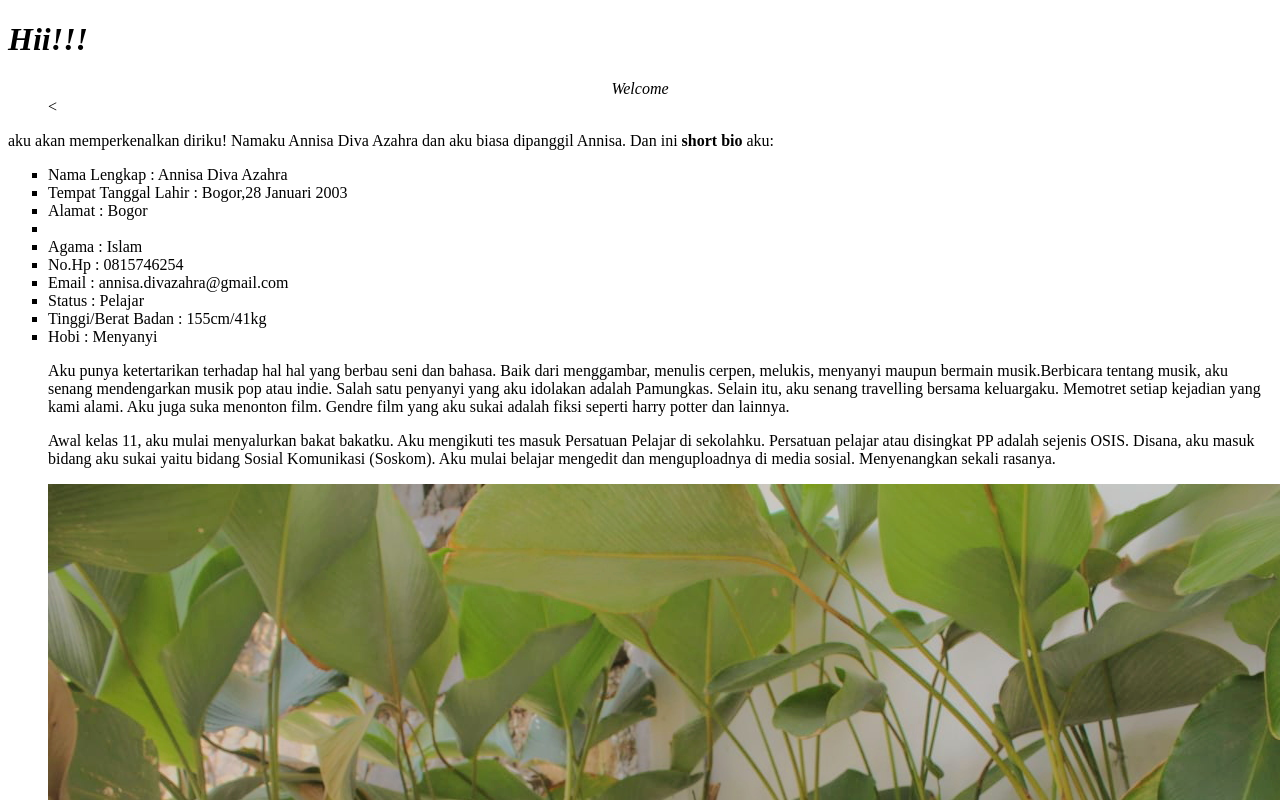
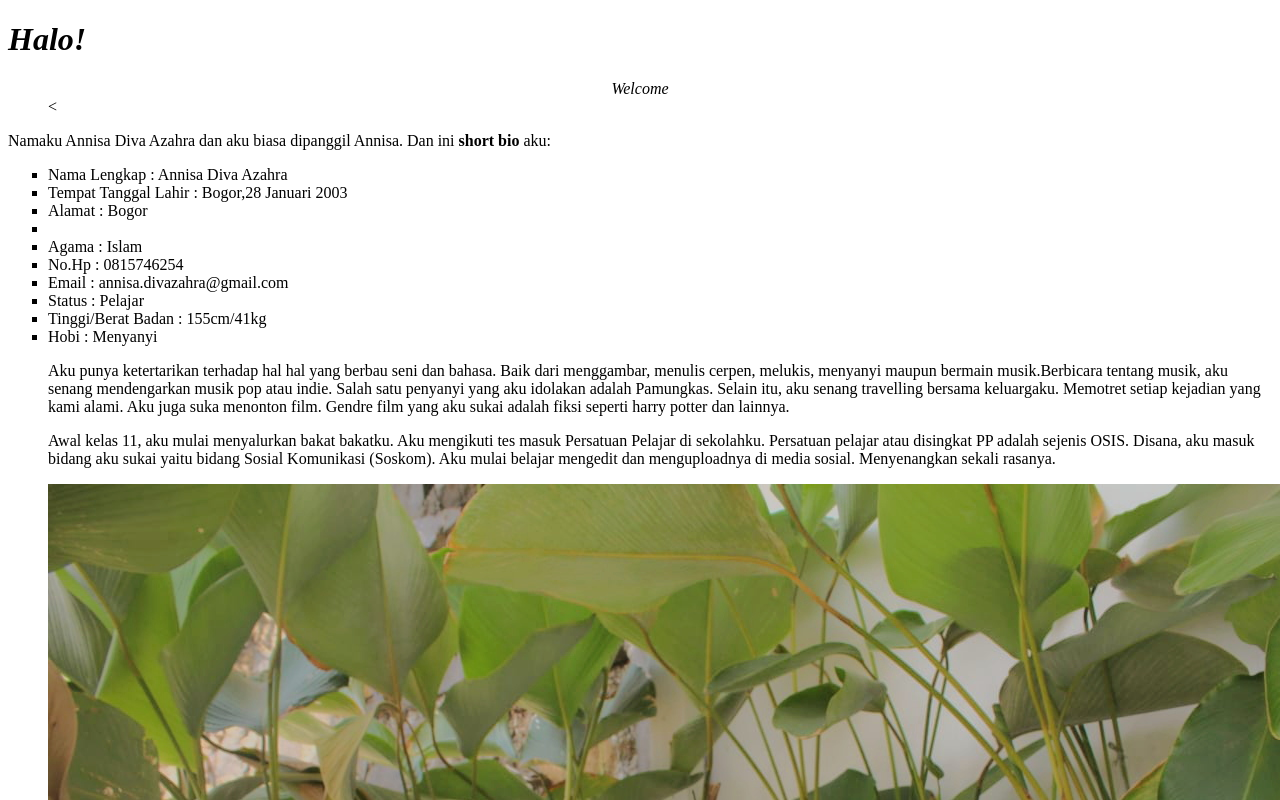
Before and after one commit to annisadivazahra/annisadivazahra.github.io, a plain HTML site: page index.html in a window 1280 px wide. Shown: the top 800 px of the page. Drawn offline with Linux system fonts and the light colour scheme.

Commit message:
Update index.html

```diff
--- a/index.html
+++ b/index.html
@@ -4,9 +4,9 @@
 	<title>about meee</title>
 </head>
 <body>
-<h1><EM>Hii!!!</EM></h1>
+<h1><EM>Halo!</EM></h1>
 <BLOCKQUOTE><EM><center>Welcome </center></EM><</BLOCKQUOTE>
-<p> aku akan memperkenalkan diriku! Namaku Annisa Diva Azahra dan aku biasa dipanggil Annisa. Dan ini <strong>short bio</strong> aku:</p><ul type="square">
+<p> Namaku Annisa Diva Azahra dan aku biasa dipanggil Annisa. Dan ini <strong>short bio</strong> aku:</p><ul type="square">
 	<li>Nama Lengkap         : Annisa Diva Azahra</li>
 	<li>Tempat Tanggal Lahir : Bogor,28 Januari 2003</li>
 	<li>Alamat               : Bogor<li>
@@ -21,7 +21,7 @@
 	<p>    Awal kelas 11, aku mulai menyalurkan bakat bakatku. Aku mengikuti tes masuk Persatuan Pelajar di sekolahku. Persatuan pelajar atau disingkat PP adalah sejenis OSIS. Disana, aku masuk bidang aku sukai yaitu bidang Sosial Komunikasi (Soskom). Aku mulai belajar mengedit dan menguploadnya di media sosial. Menyenangkan sekali rasanya.</p>
 
 <img src="nisa.jpg">
-<p> <center> Terimakasiii banyak sudaa membaca!!!.</center></p>
+<p> <center> Terimakasih telah membaca blogku!.</center></p>
 
 <blockquote></blockquote>
 </body>
```
